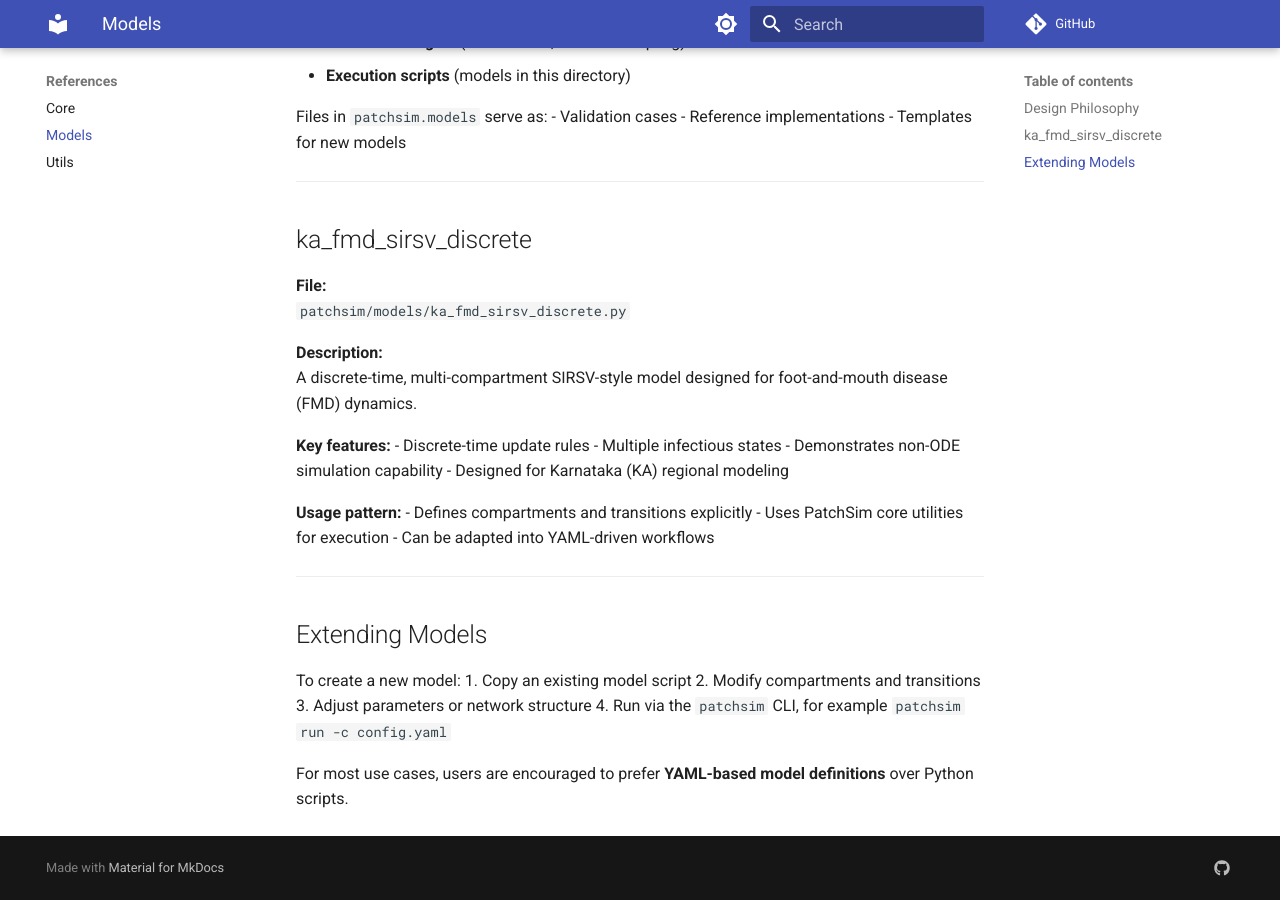
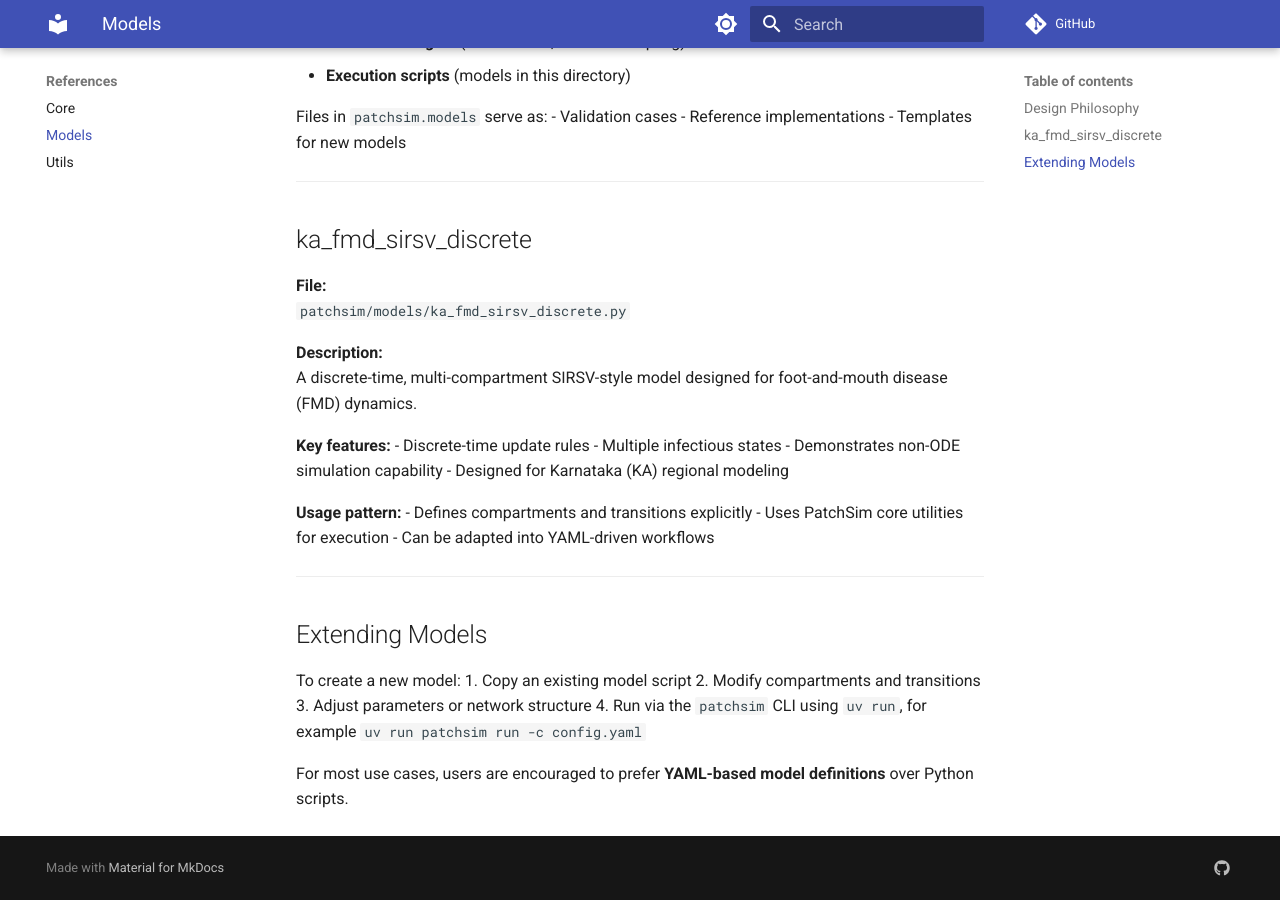
Before and after one commit to dsih-artpark/patchsim, an MkDocs documentation site: the page built from docs/reference/models.md, in a window 1280 px wide and 900 px high, scrolled down 509 px. Built offline with MkDocs 1.6.1 and Material for MkDocs 9.7.7, drawn with Linux system fonts in a browser that asks for light colours; comment, search, counter and statistics services are not loaded.

Commit message:
changed ci.yml, publish.yml, cli.py and docs

```diff
--- a/docs/reference/models.md
+++ b/docs/reference/models.md
@@ -51,7 +51,7 @@ To create a new model:
 1. Copy an existing model script
 2. Modify compartments and transitions
 3. Adjust parameters or network structure
-4. Run via the `patchsim` CLI, for example `patchsim run -c config.yaml`
+4. Run via the `patchsim` CLI using `uv run`, for example `uv run patchsim run -c config.yaml`
 
 For most use cases, users are encouraged to prefer
 **YAML-based model definitions** over Python scripts.
```
Also changed, not shown: README.md (+7 -7 lines), 3 other files.
